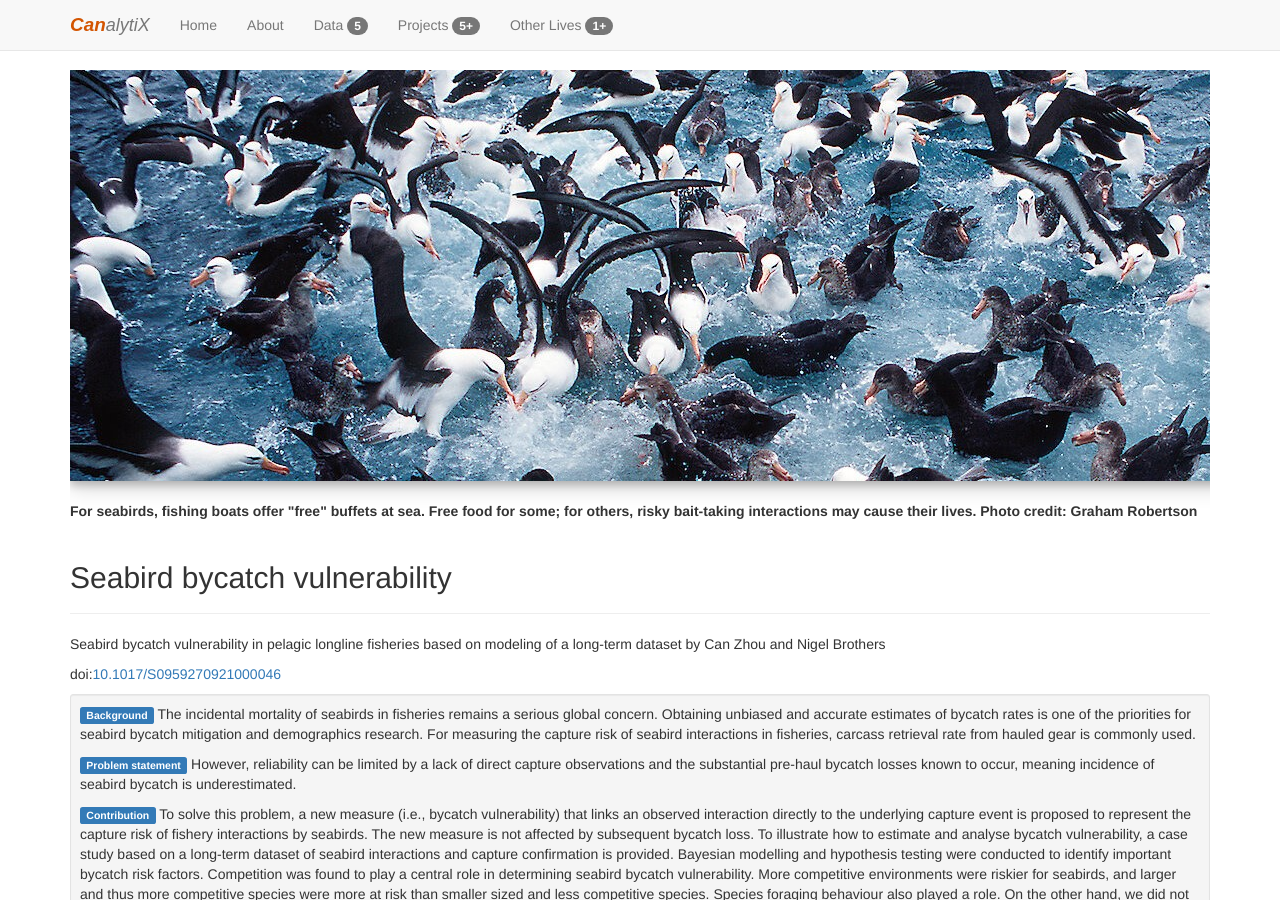
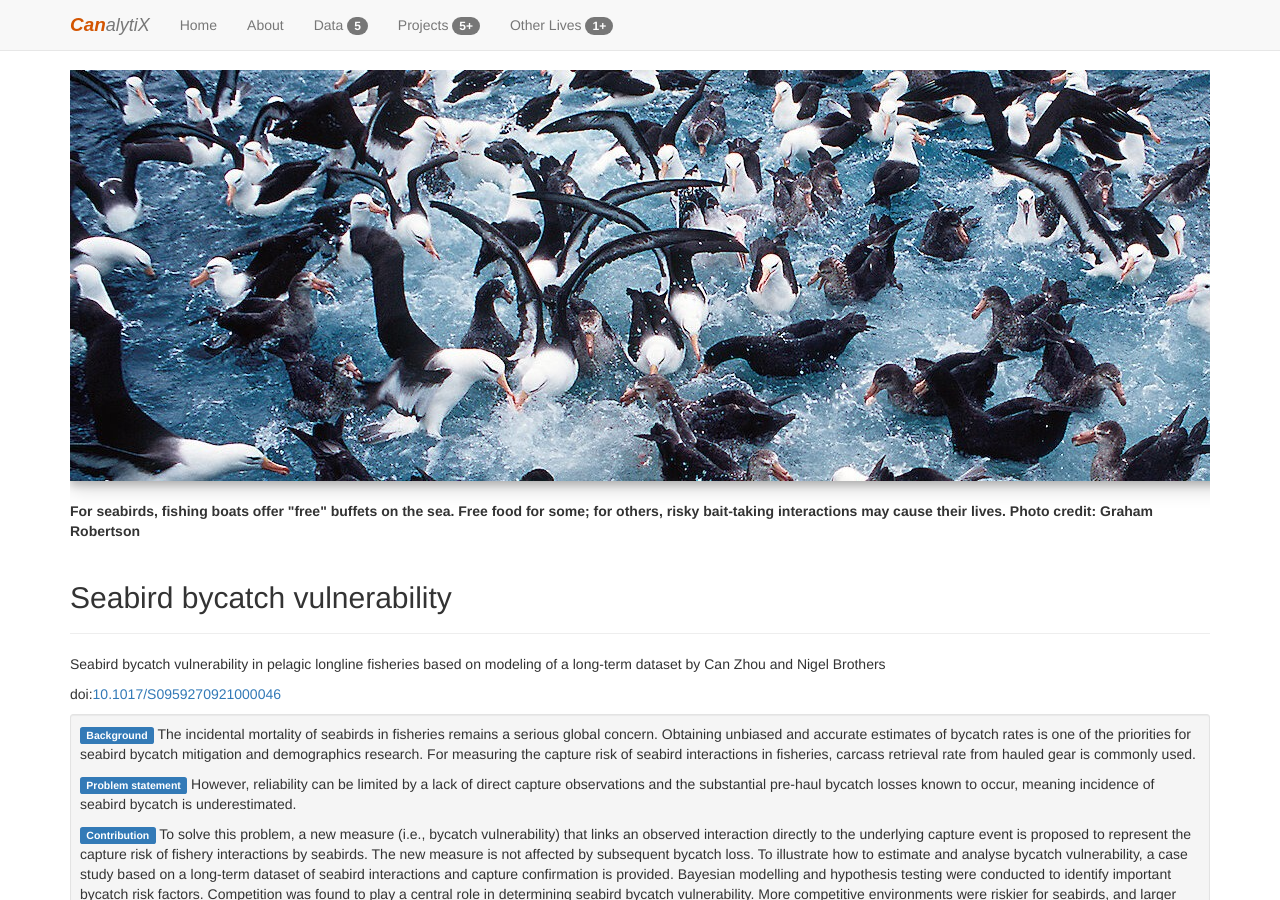
Before and after one commit to HVoltBb/HVoltBb.github.io, a Jekyll site: the page built from random/posts/birdbycatch_paper2021.html, in a window 1280 px wide and 900 px high. Built offline with Jekyll 4.4.1, drawn with Linux system fonts in a browser that asks for light colours; formulas are drawn with MathJax 3; comment, search, counter and statistics services are not loaded.

Commit message:
Update birdbycatch_paper2021.html

```diff
--- a/random/posts/birdbycatch_paper2021.html
+++ b/random/posts/birdbycatch_paper2021.html
@@ -9,8 +9,8 @@
 ---
 <div class="text-center" style="overflow: hidden;">
 <figure>
-	<img src="https://hvoltbb.github.io/pics/birds.jpg" class="figure-img img-fluid" alt="Seabirds feeding at sea" style="margin-bottom: 20px; box-shadow: 0 4px 8px 0 rgba(0, 0, 0, 0.2), 0 6px 20px 0 rgba(0, 0, 0, 0.19);">
-	<figcaption class="figure-caption text-left"><strong>For seabirds, fishing boats offer "free" buffets at sea. Free food for some; for others, risky bait-taking interactions may cause their lives. Photo credit: Graham Robertson</strong></figcaption>
+	<img src="https://hvoltbb.github.io/pics/birds.jpg" class="figure-img img-fluid" alt="Seabirds feeding on the sea" style="margin-bottom: 20px; box-shadow: 0 4px 8px 0 rgba(0, 0, 0, 0.2), 0 6px 20px 0 rgba(0, 0, 0, 0.19);">
+	<figcaption class="figure-caption text-left"><strong>For seabirds, fishing boats offer "free" buffets on the sea. Free food for some; for others, risky bait-taking interactions may cause their lives. Photo credit: Graham Robertson</strong></figcaption>
 </figure>
 </div>
 <div class="page-header">
```
